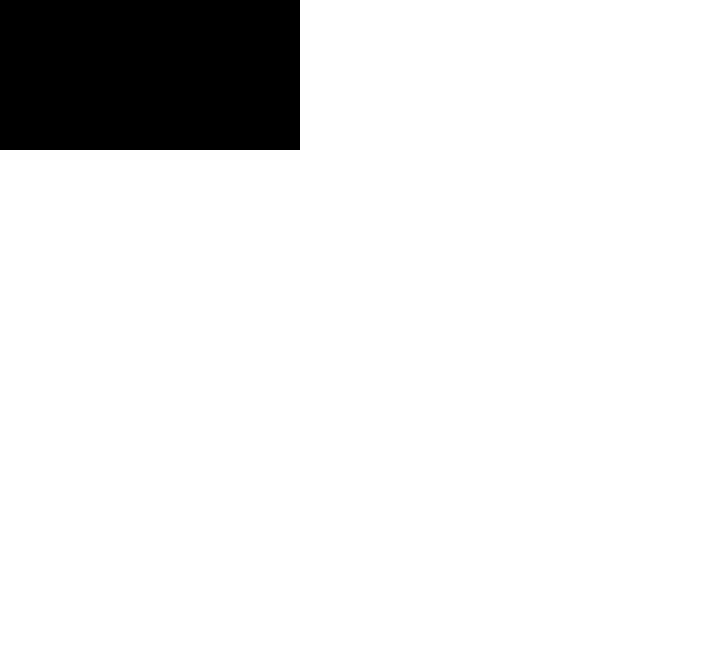
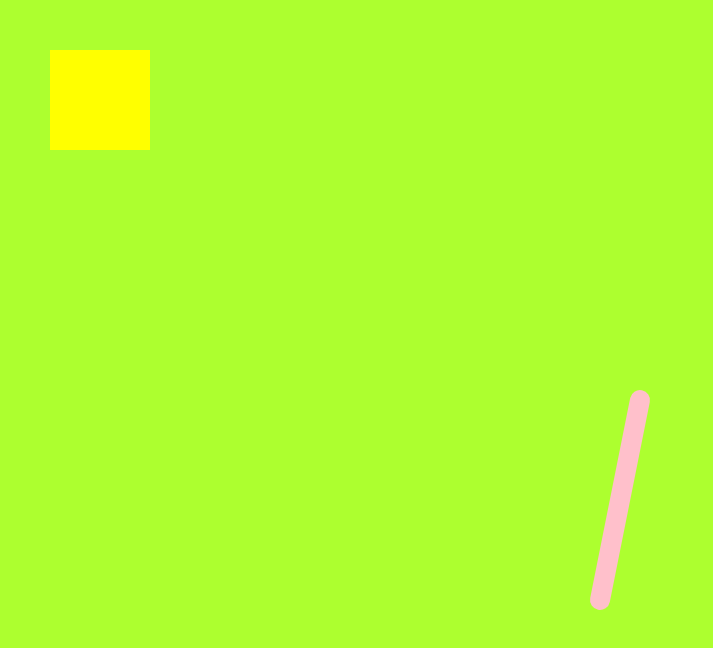
Before and after one commit to bktfuture/FractalGenerator, a plain HTML site: page index.html in a window 1280 px wide. Shown: the whole page, without its empty margins (0-713 px from the left). Drawn offline with Linux system fonts and the light colour scheme.

Commit message:
learning canvas properties

```diff
--- a/script.js
+++ b/script.js
@@ -0,0 +1,20 @@
+window.addEventListener('load', function () {
+	const canvas = document.getElementById('canvas1');
+	const ctx = canvas.getContext('2d');
+	canvas.width = window.innerWidth;
+	canvas.height = window.innerHeight;
+
+	// canvas settings
+	ctx.fillStyle = 'yellow';
+	ctx.strokeStyle = 'pink';
+	ctx.lineWidth = 20;
+	ctx.lineCap = 'round';
+
+	ctx.fillRect(50, 50, 100, 100);
+	console.log(ctx);
+
+	ctx.beginPath();
+	ctx.moveTo(canvas.width / 2, canvas.height / 2);
+	ctx.lineTo(600, 600);
+	ctx.stroke();
+});
--- a/styles.css
+++ b/styles.css
@@ -5,5 +5,8 @@
 }
 
 #canvas1 {
-	background-color: black;
+	background-color: greenyellow;
+	position: absolute;
+	left: 0;
+	top: 0;
 }
```
